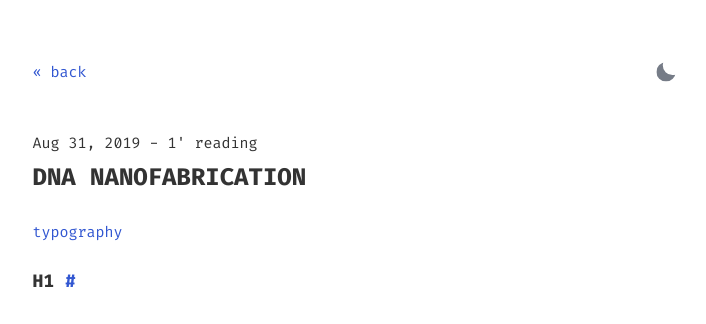
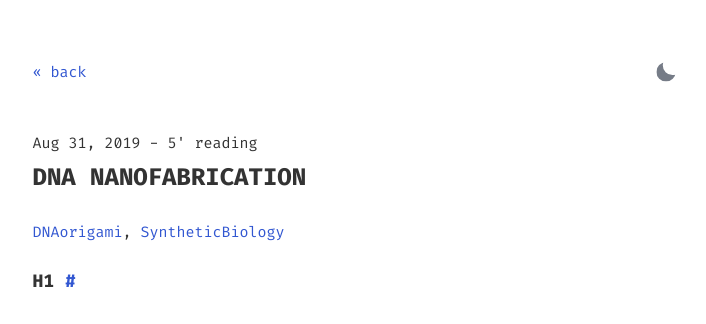
Before and after one commit to stackbit-projects/green-plankton-00834, a Jekyll site: the page built from _posts/2019-08-31-difference-between-font-formats.md, in a window 1280 px wide and 900 px high. Shown: the top 324 px of the window, without its empty margins (285-991 px from the left). Built offline with Jekyll 4.4.1, drawn with Linux system fonts in a browser that asks for light colours.

Commit message:
2019-08-31-difference-between-font-formats.md: changed

```diff
--- a/_posts/2019-08-31-difference-between-font-formats.md
+++ b/_posts/2019-08-31-difference-between-font-formats.md
@@ -2,9 +2,9 @@
 layout: post
 title: DNA Nanofabrication
 description: A look into self-assembling structures & dna origami
-summary:
-tags: typography
-minute: 1
+summary: DNA nanofabrication functions on quite an intuitive premise - to use DNA a building material to build nanoscale constructs.
+tags: DNAorigami SyntheticBiology
+minute: 5
 ---
 
 # h1
```
